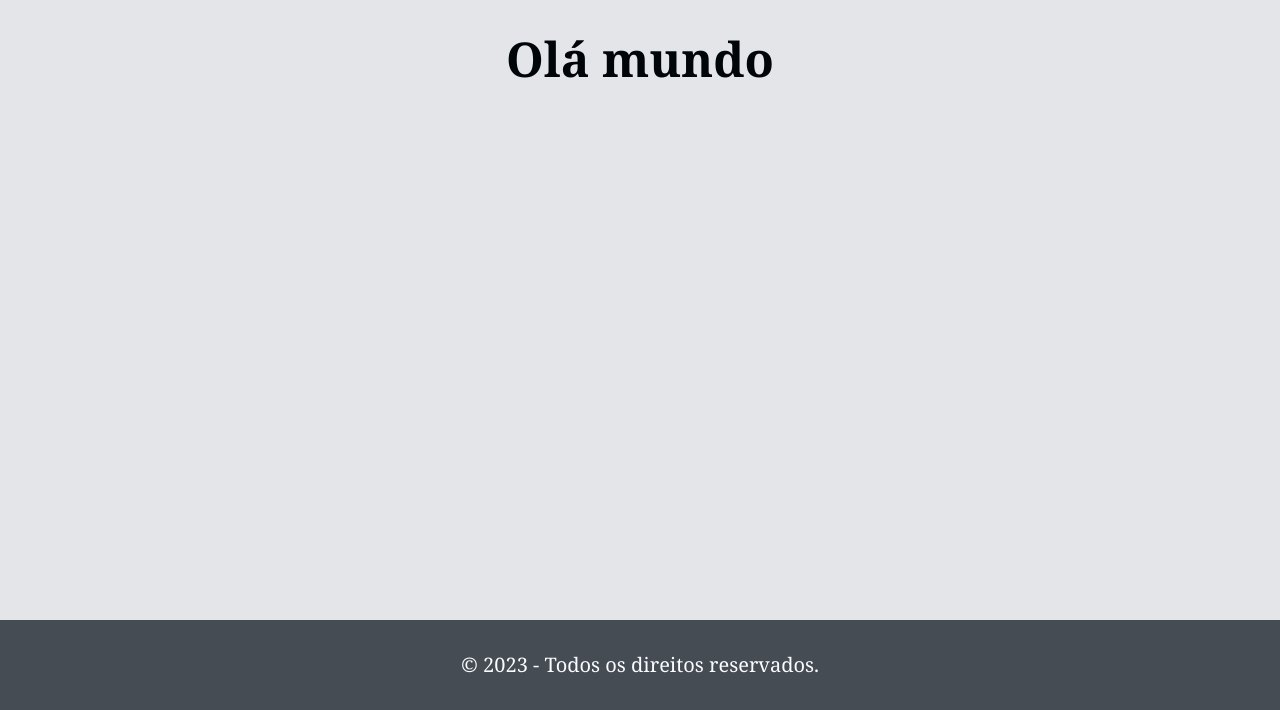
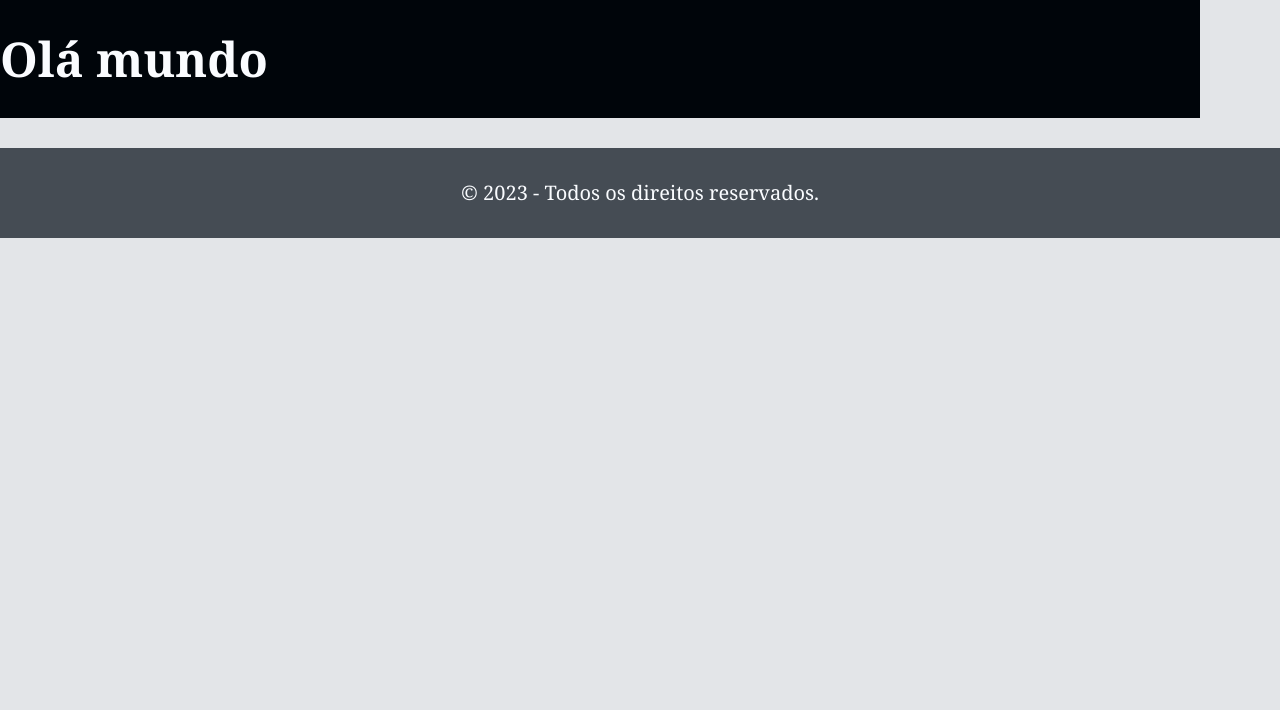
Before and after one commit to jmbhcabral/projecto_restaurante, a Django app: page / in a window 1280 px wide. Shown: the part 90-800 px from the top of the page. Run offline with Django 4.2, Linux system fonts and the light colour scheme; data that the repository does not hold is empty.

Commit message:
Css tweak

```diff
--- a/djangoapp/restau/static/restau/css/style.css
+++ b/djangoapp/restau/static/restau/css/style.css
@@ -155,7 +155,7 @@ img {
   margin: 0 auto;
 }
 
-/* Restau */
+/* Restau-admin */
 body,
 .main-content {
   flex-grow: 1;
@@ -266,7 +266,7 @@ body,
 }
 
 .footer a:hover {
-  color: hsl(var(--clr-primary-ltst));
+  color: hsl(var(--clr-white));
 }
 
 .footer-columns {
@@ -446,7 +446,7 @@ body,
 .btn:focus,
 .btn:active {
   filter: brightness(80%);
-  box-shadow: 0 0 5px var(--clr-gray-dk);
+  box-shadow: 0 0 5px hsl(var(--clr-gray-dk));
 }
 
 .product-links {
@@ -468,3 +468,11 @@ body,
 .btn-delete {
   background: tomato;
 }
+
+/* Restau website*/
+.front-content {
+  background-color: hsl(var(--clr-black));
+  color: hsl(var(--clr-white));
+  max-width: var(--mw-grid);
+  margin: 0, auto;
+}
--- a/djangoapp/restau/templates/restau/pages/create_product.html
+++ b/djangoapp/restau/templates/restau/pages/create_product.html
@@ -1,8 +1,6 @@
 {% extends 'restau/base.html' %}
 {% block content %}
-<div class="section-content-wide">
-  <div class="section-gap">
-    <div class="form-wrapper">
+  <div class="content form-wrapper">
     <h3>Produtos</h3>
     <form
     action="{{ form_action }}"
@@ -55,6 +53,4 @@
       </div>
     </form>
   </div>
-</div>
-</div>
 {% endblock content %}
--- a/djangoapp/restau/templates/restau/pages/index.html
+++ b/djangoapp/restau/templates/restau/pages/index.html
@@ -1,6 +1,6 @@
 {% extends 'restau/base.html' %}
 {% block content %}
-    <div class="main-content section-content-wide">
+    <div class="front-content">
         <h1>Olá mundo</h1>
     </div>
 {% endblock content %}
```
Also changed, not shown: djangoapp/restau/templates/restau/pages/admin-home.html (+1 -10 lines). Lines whose indentation alone changed are shown as unchanged.
